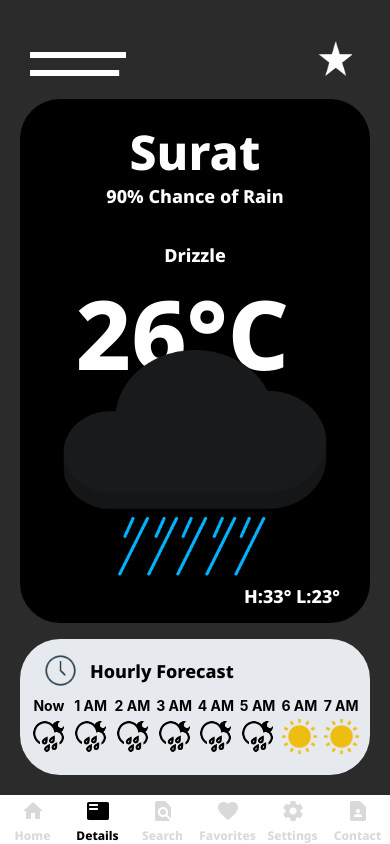
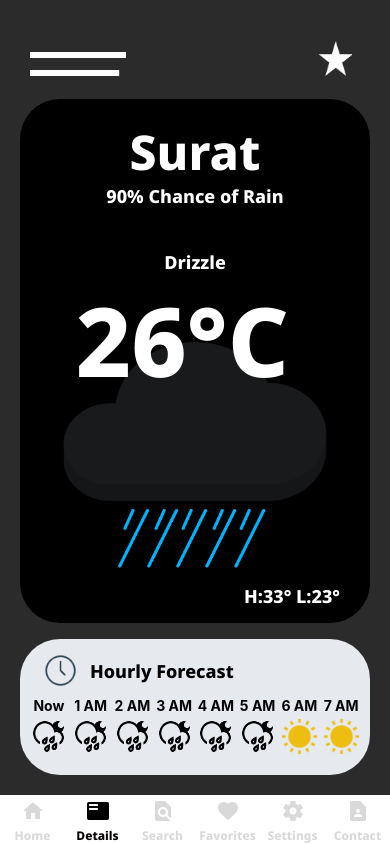
Before and after one commit to Aakash-Bhalani-GeorgianCollege/FirstApp, a React Native app in the folder FirstApp/: screen /Details in a window 390 px wide. Built offline with nearby package versions, Linux system fonts and the light colour scheme.

Commit message:
fixed the cloud image positioning

```diff
--- a/FirstApp/src/components/CityWeatherDetails/CityWeatherDetails.tsx
+++ b/FirstApp/src/components/CityWeatherDetails/CityWeatherDetails.tsx
@@ -126,8 +126,8 @@ const styles = StyleSheet.create({
     },
 
     imageContainer: {
+        zIndex:-1,
         flex: 1,
-        marginTop: 30,
         justifyContent: 'center',
     },
 
```
